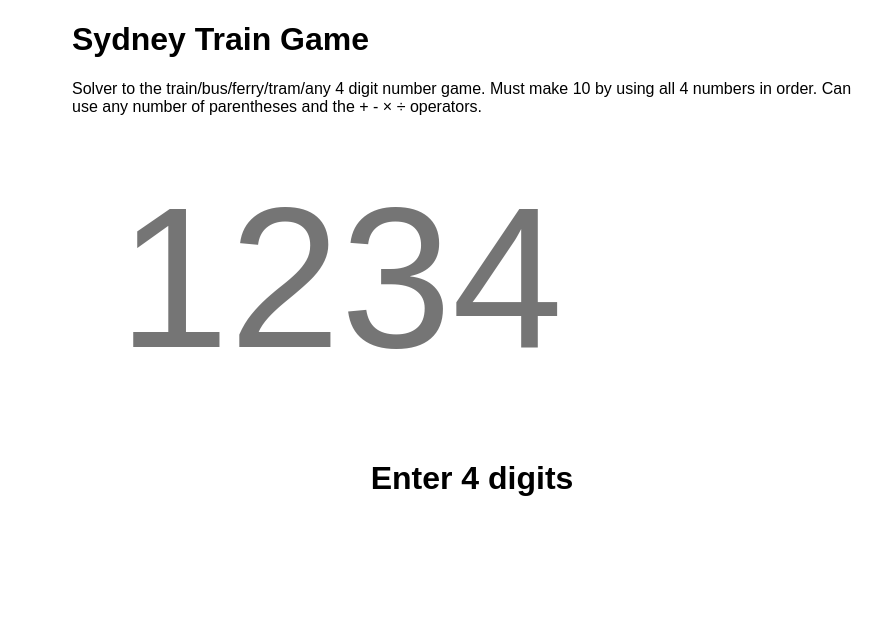
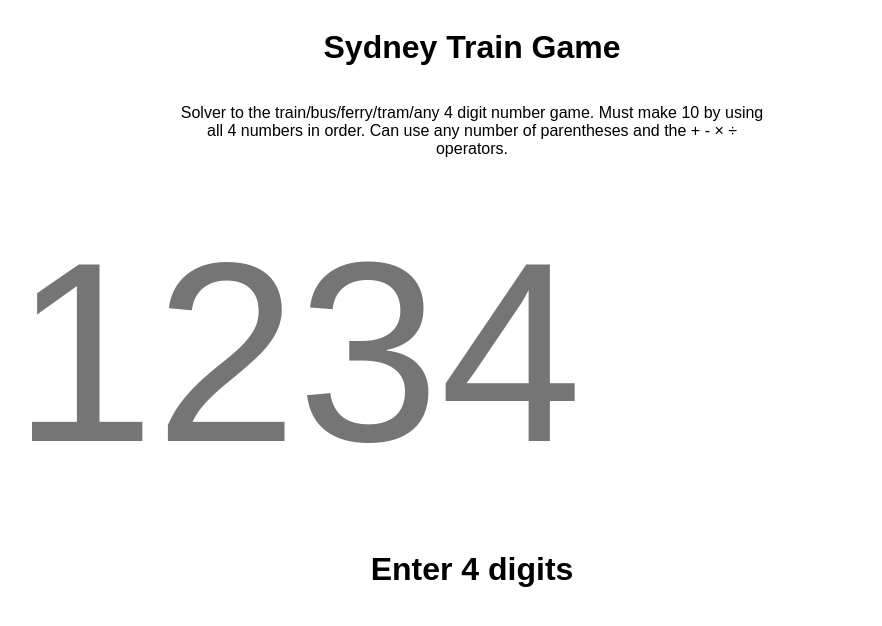
Before and after one commit to Raymond-Su/Sydney-Train-Game, a React (Create React App) app in the folder client/: page / in a window 1280 px wide. Shown: the top 626 px of the page, without its empty margins (168-1050 px from the left). Built offline with nearby package versions, Linux system fonts and the light colour scheme.

Commit message:
resized based on width dimensions. Centered text

```diff
--- a/client/public/index.html
+++ b/client/public/index.html
@@ -19,7 +19,7 @@
       work correctly both with client-side routing and a non-root public URL.
       Learn how to configure a non-root public URL by running `npm run build`.
     -->
-    <title>Make 10</title>
+    <title>Sydney Trains Game</title>
   </head>
   <body>
     <noscript>You need to enable JavaScript to run this app.</noscript>
--- a/client/src/views/Landing/Landing.css
+++ b/client/src/views/Landing/Landing.css
@@ -1,8 +1,18 @@
 .train-game-container {
   margin: auto;
-  max-width: 800px;
   padding: 0px 20px;
   font-family: Arial, Helvetica, sans-serif;
+}
+
+.title-container {
+  display: flex;
+  flex-direction: column;
+  align-items: center;
+}
+
+.title-content {
+  max-width: 600px;
+  text-align: center;
 }
 
 .puzzle-input {
@@ -14,7 +24,7 @@
   border-width: 1px;
   outline: none;
   padding: 15px;
-  font-size: 25vh;
+  font-size: 20vw;
   color: cornflowerblue;
   caret-color: cornflowerblue;
   position: relative;
@@ -34,8 +44,7 @@
 }
 
 .puzzle-form {
-  padding: 30px;
-  padding-top: 15px;
+  padding: 15px 30px;
 }
 
 .content-message {
--- a/client/src/views/Landing/index.tsx
+++ b/client/src/views/Landing/index.tsx
@@ -36,12 +36,14 @@ const Landing = () => {
   return (
     <div className="App">
       <div className="train-game-container">
-        <h1>Sydney Train Game</h1>
-        <p className="subtitle">
-          Solver to the train/bus/ferry/tram/any 4 digit number game. Must make
-          10 by using all 4 numbers in order. Can use any number of parentheses
-          and the + - × ÷ operators.
-        </p>
+        <div className="title-container">
+          <h1 className="title-content">Sydney Train Game</h1>
+          <p className="title-content">
+            Solver to the train/bus/ferry/tram/any 4 digit number game. Must
+            make 10 by using all 4 numbers in order. Can use any number of
+            parentheses and the + - × ÷ operators.
+          </p>
+        </div>
         <form className="puzzle-form" autoComplete="off">
           <input
             autoComplete="off"
```
Also changed, not shown: client/public/manifest.json.
